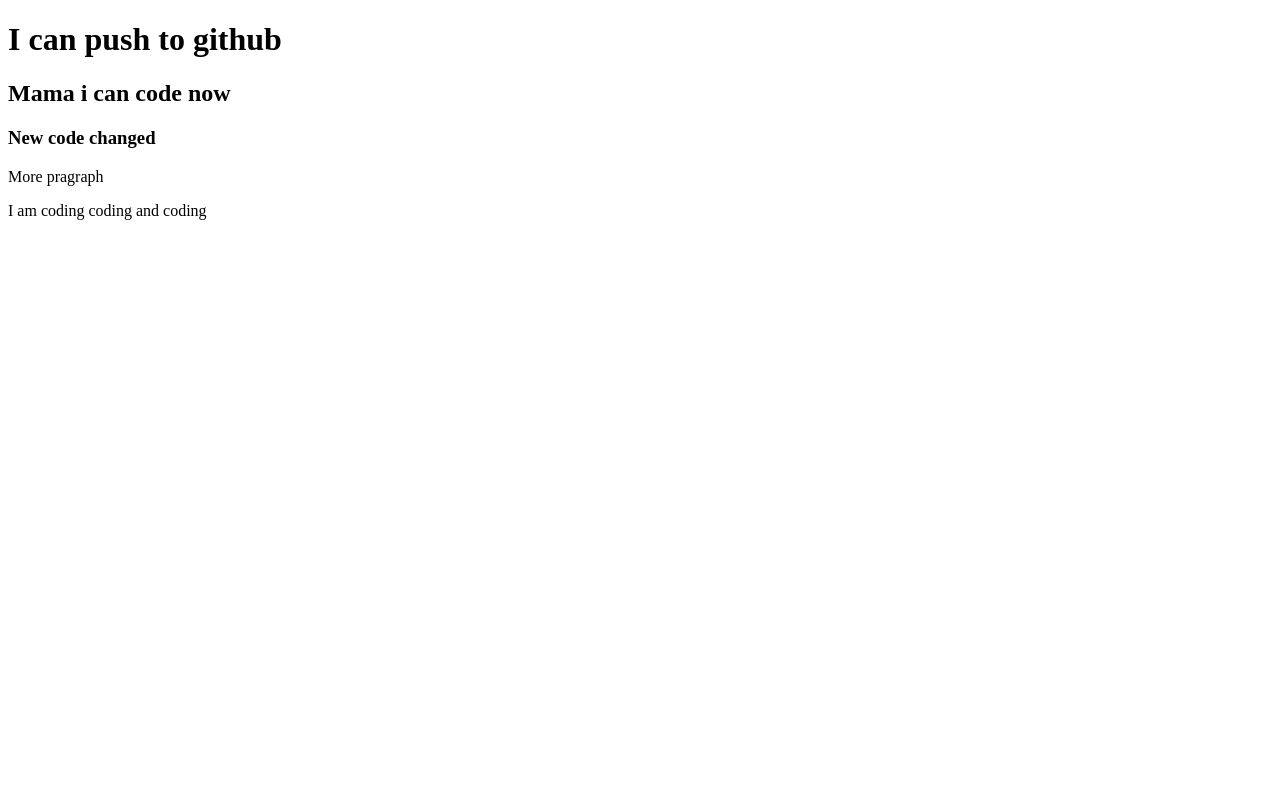
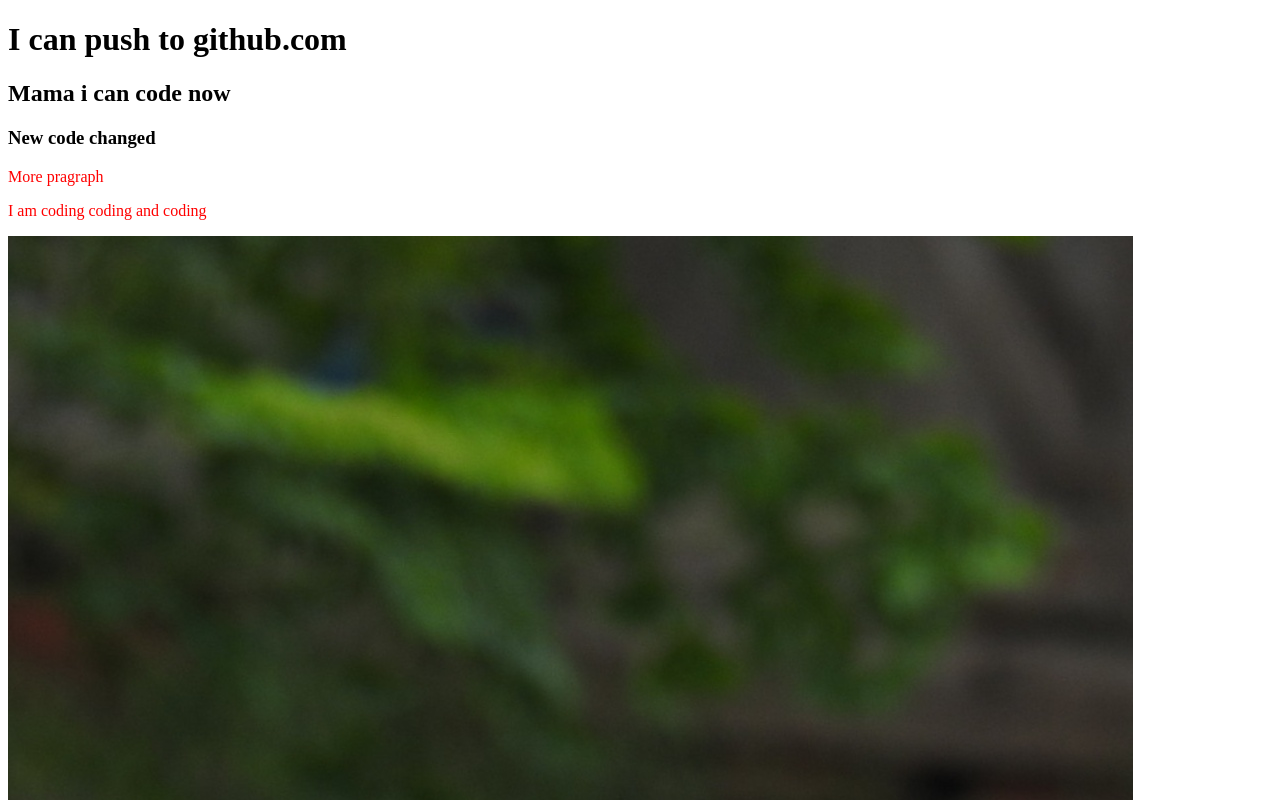
Before and after one commit to rakibhassan123/my-fourth-repo, a plain HTML site: page index.html in a window 1280 px wide. Shown: the top 800 px of the page. Drawn offline with Linux system fonts and the light colour scheme.

Commit message:
image added

```diff
--- a/index.html
+++ b/index.html
@@ -5,12 +5,15 @@
     <meta http-equiv="X-UA-Compatible" content="IE=edge">
     <meta name="viewport" content="width=device-width, initial-scale=1.0">
     <title>My fourth github repo</title>
+    <link rel="stylesheet" href="style.css">
 </head>
 <body>
-    <h1>I can push to github</h1>
+    <h1>I can push to github.com</h1>
     <h2>Mama i can code now</h2>
     <h3>New code changed</h3>
     <p>More pragraph</p>
     <p>I am coding coding and coding</p>
+    <img src="pigeons.jpeg" alt="">
+    <img src="gril.jpg" alt="">
 </body>
 </html>
```
Also changed, not shown: pigeons.jpeg (added), 2 other files.
